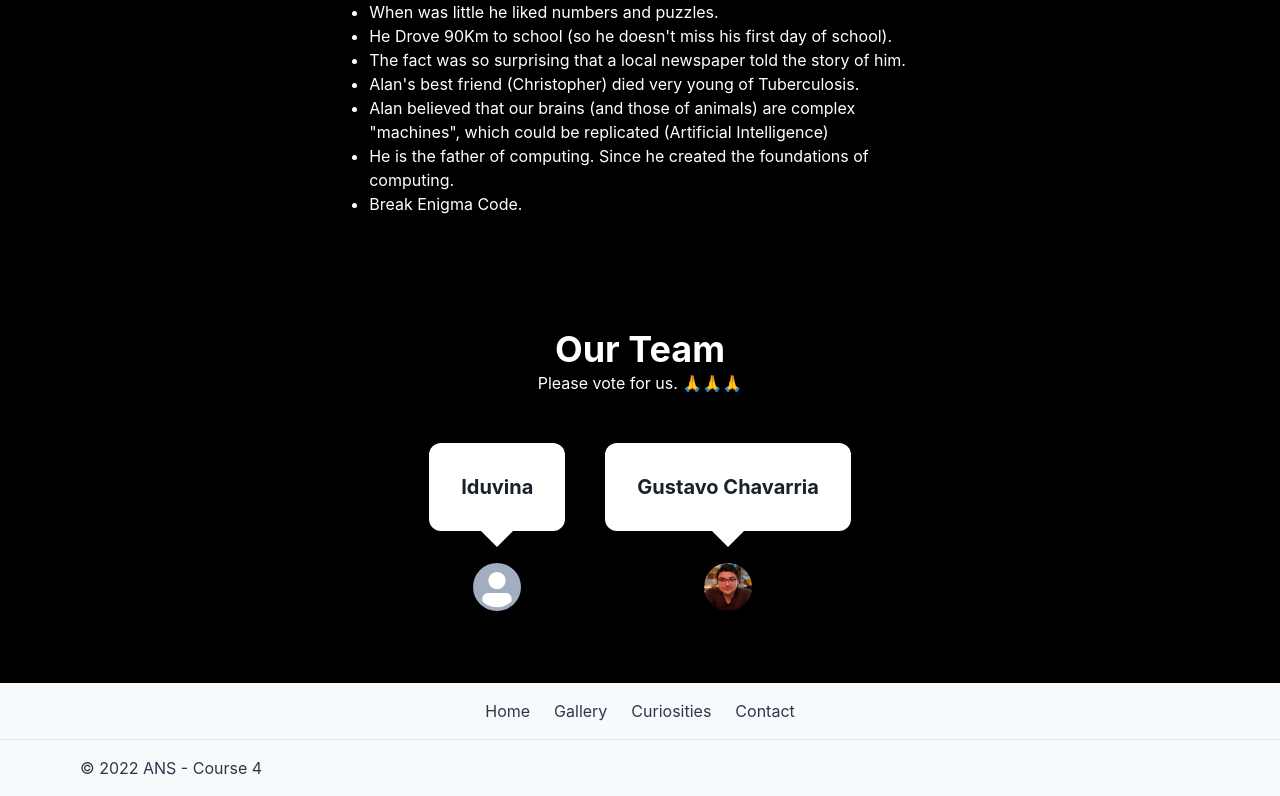
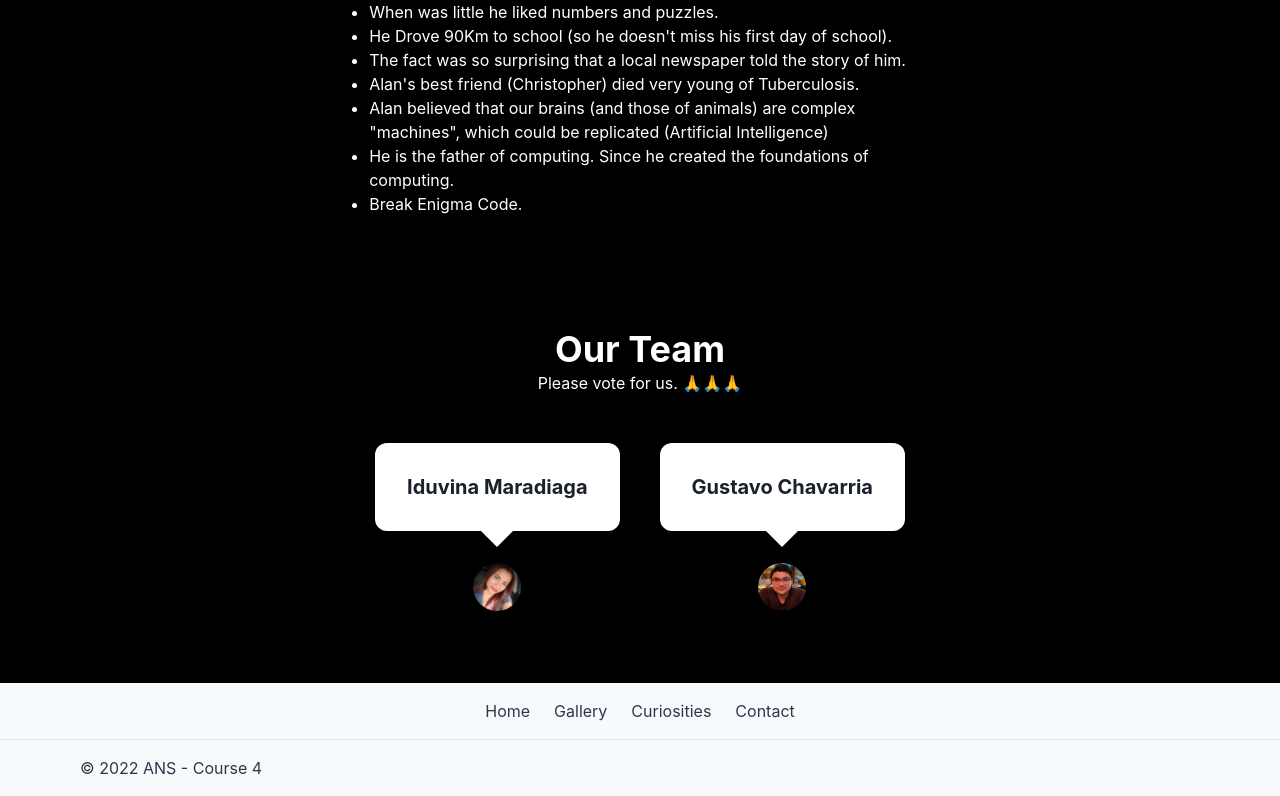
Before and after one commit to gustavochavarria/ans-expo-alan-turing, a Next.js app: page / in a window 1280 px wide. Shown: the part 1682-2478 px from the top of the page. Built offline with nearby package versions, Linux system fonts and the light colour scheme.

Commit message:
Add iduvina picture

```diff
--- a/components/VoteForUs/index.js
+++ b/components/VoteForUs/index.js
@@ -93,14 +93,14 @@ export default function WithSpeechBubbles() {
         >
           <Testimonial>
             <TestimonialContent>
-              <TestimonialHeading>Iduvina</TestimonialHeading>
+              <TestimonialHeading>Iduvina Maradiaga</TestimonialHeading>
               {/* <TestimonialText>
                 Lorem ipsum dolor sit amet, consectetur adipiscing elit. Auctor
                 neque sed imperdiet nibh lectus feugiat nunc sem.
               </TestimonialText> */}
             </TestimonialContent>
             <TestimonialAvatar
-              src={""}
+              src={"/assets/iduvina.jpeg"}
               //   name={"Jane Cooper"}
               //   title={"CEO at ABC Corporation"}
             />
```
Also changed, not shown: public/assets/iduvina.jpeg (added).
